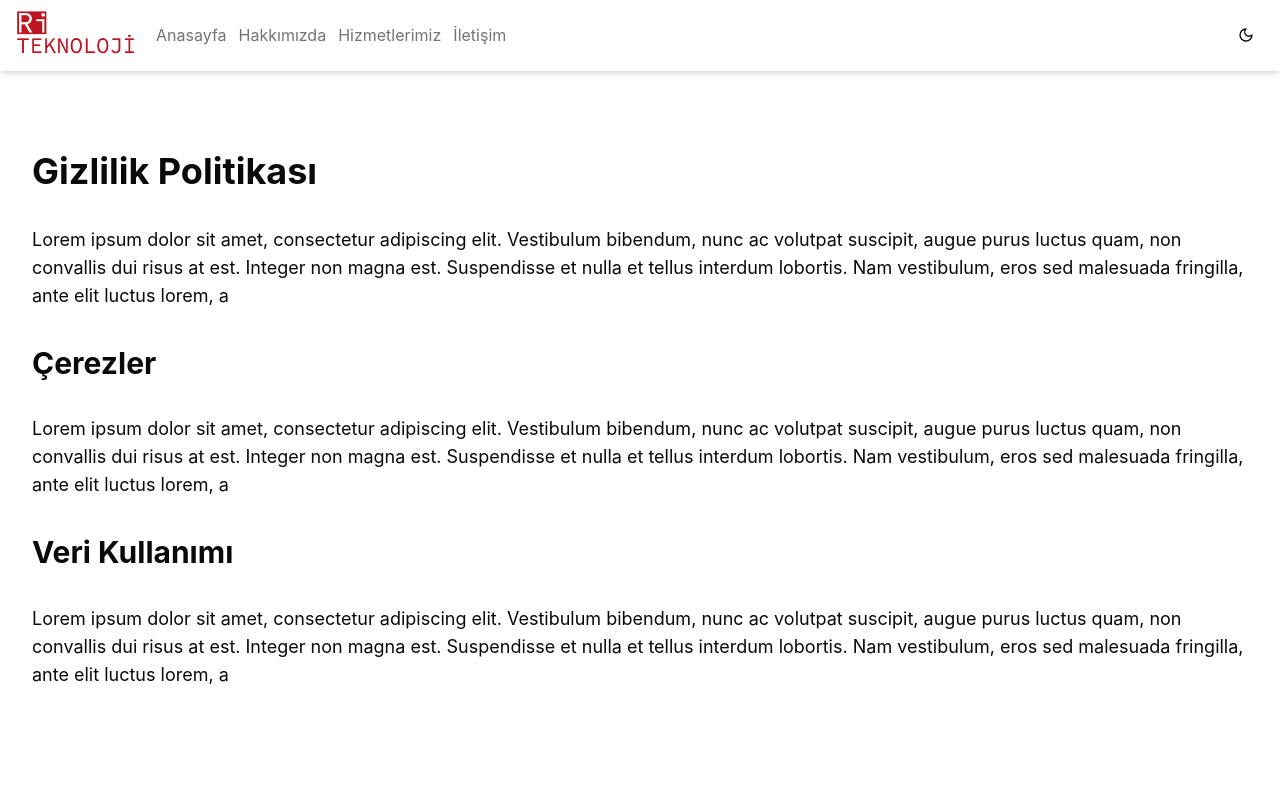
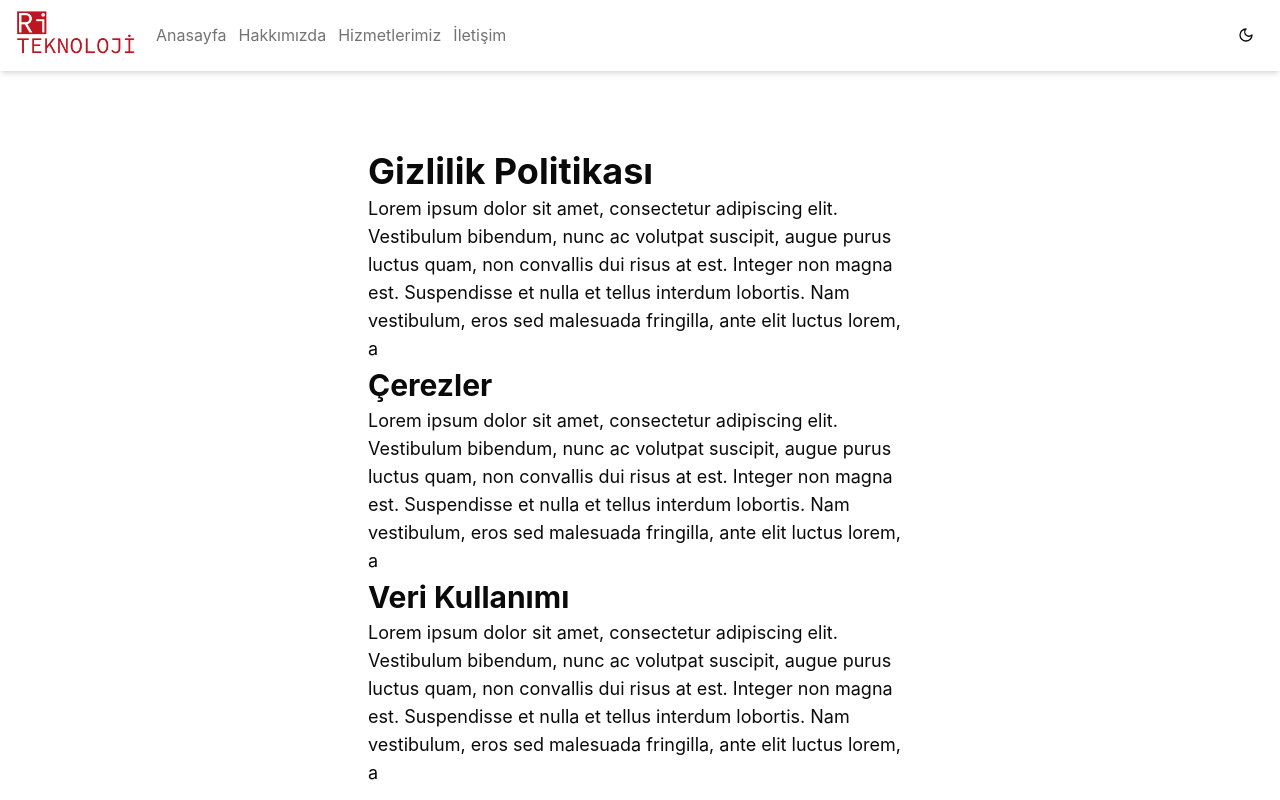
Before and after one commit to AydinTheFirst/ri-teknoloji, a Next.js app: page /privacy in a window 1280 px wide. Shown: the top 800 px of the page. Built offline with nearby package versions, Linux system fonts and the light colour scheme; some icons are missing.

Commit message:
Update global styles to set maximum width for prose container

```diff
--- a/src/styles/globals.css
+++ b/src/styles/globals.css
@@ -74,7 +74,7 @@ body {
 }
 
 .prose {
-  @apply container mx-auto my-20 grid gap-1;
+  @apply container mx-auto my-20 grid max-w-xl gap-1;
 }
 
 .prose h1 {
```
